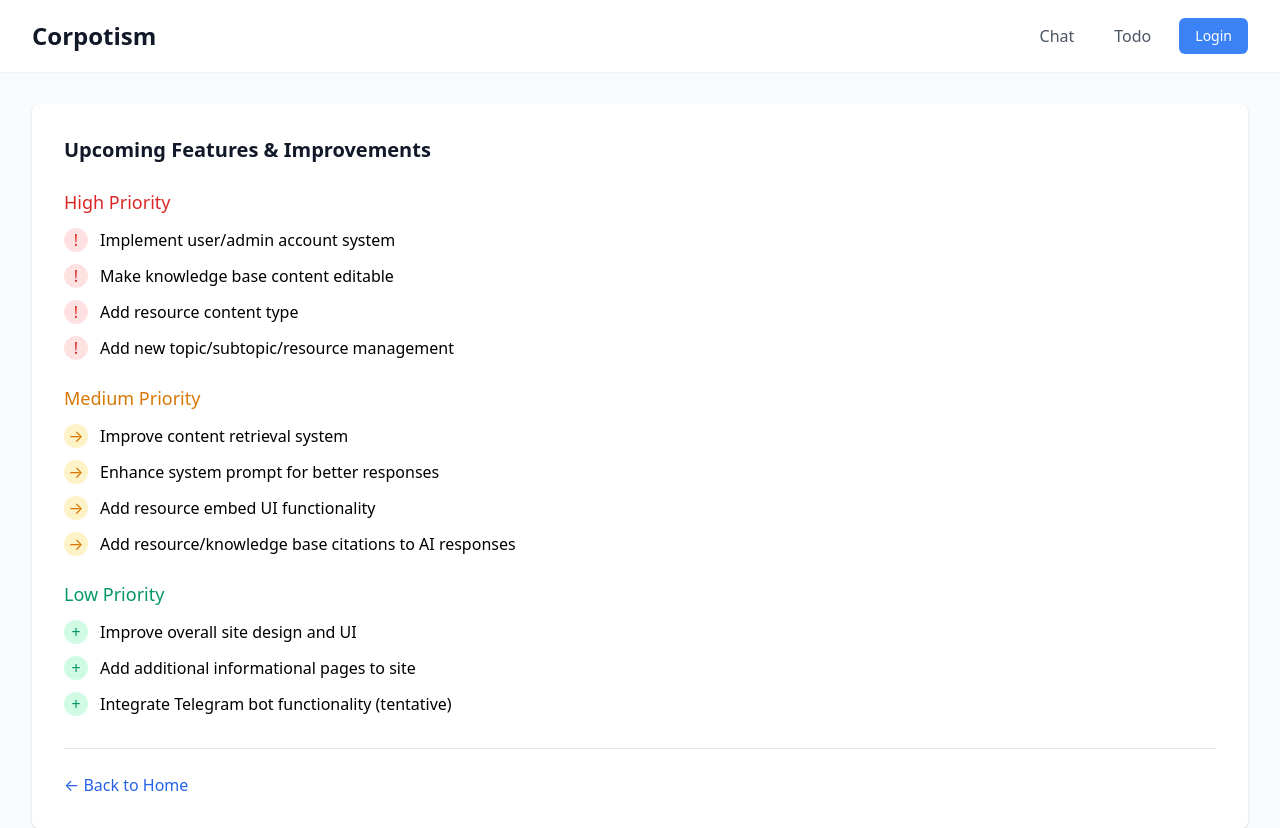
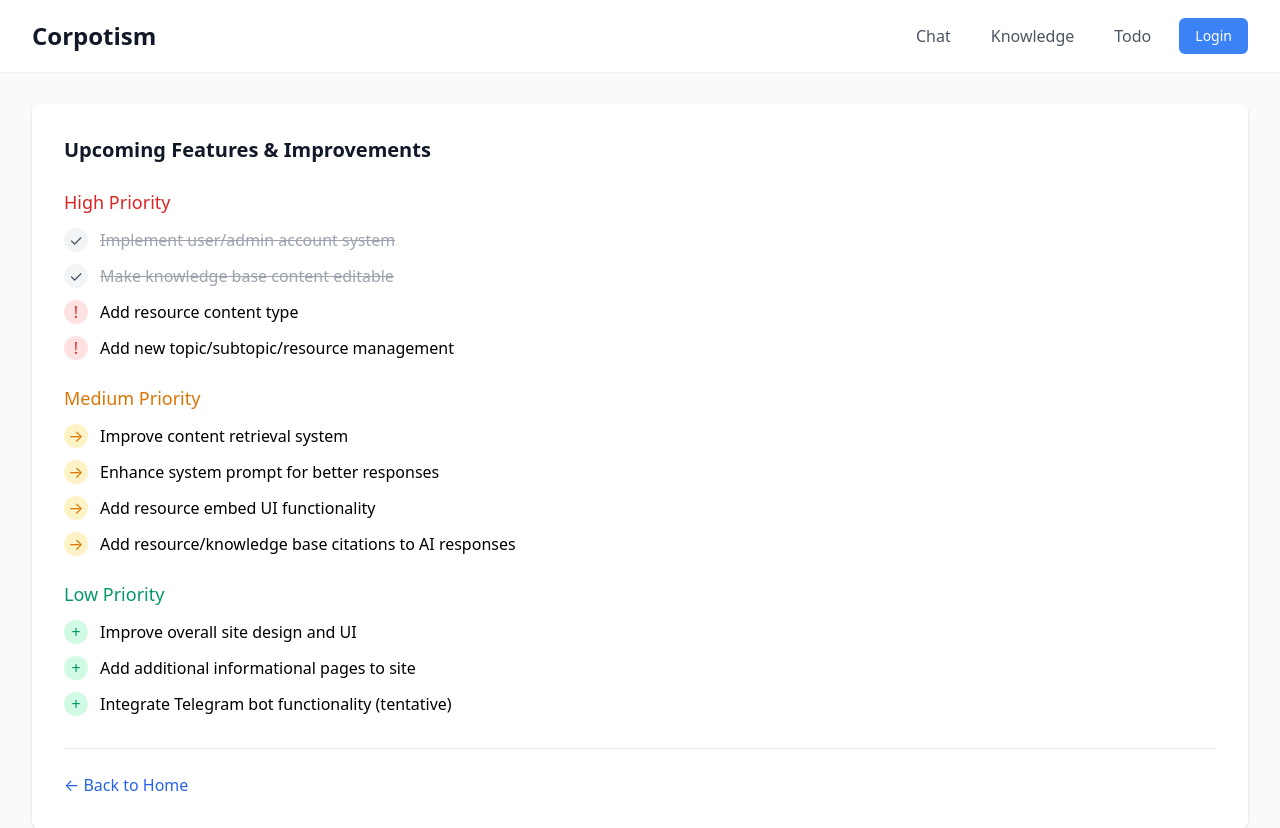
Before and after one commit to mrtoronto/corpotismbot, a Flask app: page /todo in a window 1280 px wide. Shown: the top 828 px of the page. Run offline with Flask 3, Linux system fonts and the light colour scheme.

Commit message:
Update navbar items

```diff
--- a/templates/base.html
+++ b/templates/base.html
@@ -36,6 +36,7 @@
             <a href="{{ url_for('index') }}" class="text-2xl font-bold text-gray-900">Corpotism</a>
             <nav class="flex items-center space-x-4">
                 <a href="{{ url_for('chat') }}" class="text-gray-600 hover:text-gray-900 px-3 py-2">Chat</a>
+                <a href="{{ url_for('knowledge') }}" class="text-gray-600 hover:text-gray-900 px-3 py-2">Knowledge</a>
                 <a href="{{ url_for('todo') }}" class="text-gray-600 hover:text-gray-900 px-3 py-2">Todo</a>
                 {% if session.get('logged_in') %}
                     <a href="{{ url_for('knowledge') }}" class="text-gray-600 hover:text-gray-900 px-3 py-2">Knowledge Base</a>
--- a/templates/todo.html
+++ b/templates/todo.html
@@ -20,12 +20,12 @@
                         <h3 class="text-lg font-medium text-red-600 mb-3">High Priority</h3>
                         <ul class="space-y-3">
                             <li class="flex items-start">
-                                <span class="h-6 w-6 flex items-center justify-center rounded-full bg-red-100 text-red-600 mr-3">!</span>
-                                <span>Implement user/admin account system</span>
+                                <span class="h-6 w-6 flex items-center justify-center rounded-full bg-gray-100 text-gray-600 mr-3">✓</span>
+                                <span class="line-through text-gray-400">Implement user/admin account system</span>
                             </li>
                             <li class="flex items-start">
-                                <span class="h-6 w-6 flex items-center justify-center rounded-full bg-red-100 text-red-600 mr-3">!</span>
-                                <span>Make knowledge base content editable</span>
+                                <span class="h-6 w-6 flex items-center justify-center rounded-full bg-gray-100 text-gray-600 mr-3">✓</span>
+                                <span class="line-through text-gray-400">Make knowledge base content editable</span>
                             </li>
                             <li class="flex items-start">
                                 <span class="h-6 w-6 flex items-center justify-center rounded-full bg-red-100 text-red-600 mr-3">!</span>
```
